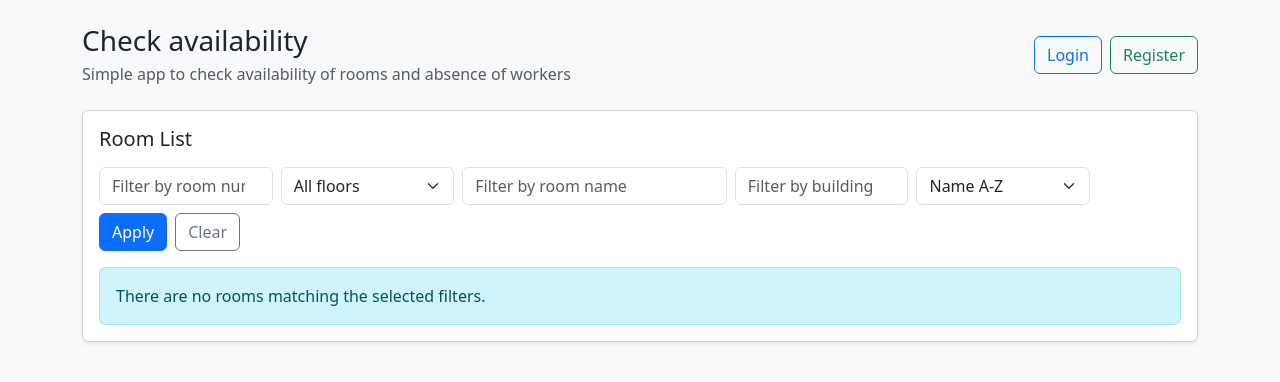
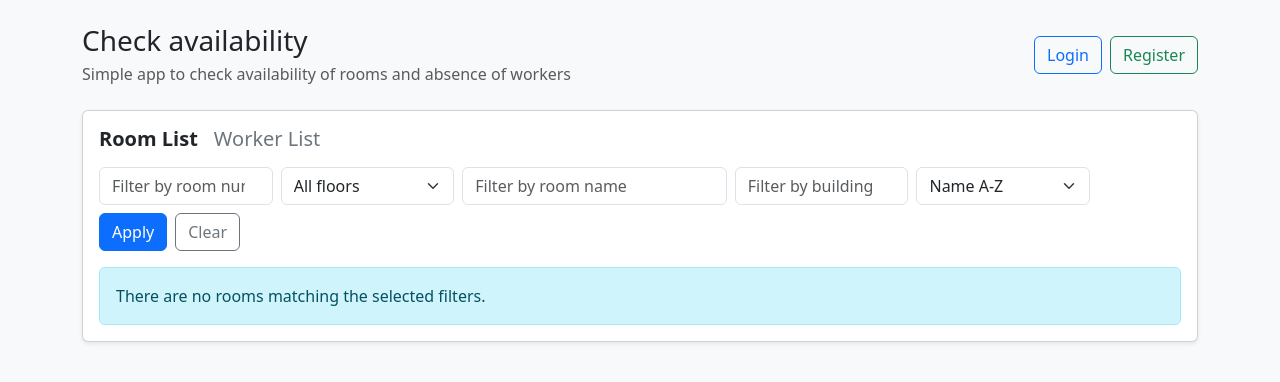
Before and after one commit to StanislawMarszalek/Internship-project-Check-Availability, a Django app: template templates/showing_data/list_rooms.html in a window 1280 px wide. Shown: the top 382 px of the page. Run offline with Django 5.2, Linux system fonts and the light colour scheme; the template is opened without the code that fills it, so the values that code supplies are empty.

Commit message:
Add link to worker list

```diff
--- a/templates/showing_data/list_rooms.html
+++ b/templates/showing_data/list_rooms.html
@@ -4,7 +4,17 @@
 <div class="card shadow-sm">
     <div class="card-body">
 
-        <h2 class="h5 mb-3">Room List</h2>
+        <div class="col-md-4 d-flex gap-3 align-items-center">
+            <h2 class="h5 mb-3">
+                <strong>Room List</strong>
+            </h2>
+
+            <a href="{% url 'availability:workers_list' %}"
+               class="h5 mb-3 text-decoration-none text-secondary">
+                Worker List
+            </a>
+        </div>
+
         {% if messages %}
             {% for message in messages %}
                 <div class="alert alert-{{ message.tags }} alert-dismissible fade show" role="alert">
@@ -59,7 +69,7 @@
                 <button type="submit" class="btn btn-primary">Apply</button>
                 <a href="{% url 'availability:rooms_list' %}" class="btn btn-outline-secondary">Clear</a>
                 {% if user.is_authenticated and user.is_superuser %}
-                <a href="/admin/RoomAndWorkerAvailabilityApp/worker/add/" class="btn btn-outline-warning">Add Worker</a>
+                <a href="/admin/RoomAndWorkerAvailabilityApp/room/add/" class="btn btn-outline-warning">Add Room</a>
                 {% endif %}
             </div>
         </form>
```
